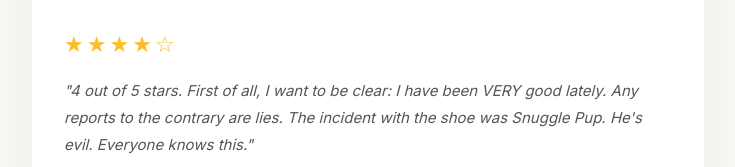
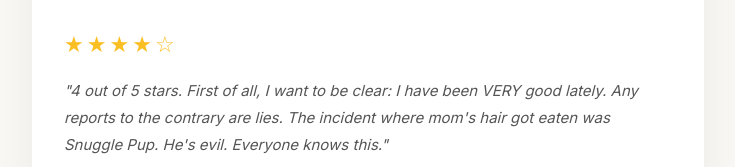
Before and after one commit to amedeod123/val-birthday-science, a plain HTML site: page index.html in a window 1280 px wide. Shown: the part 8753-8920 px from the top of the page, without its empty margins (272-1007 px from the left). Drawn offline with nearby package versions, Linux system fonts and the light colour scheme; a web font is replaced by a local one.

Commit message:
Update Barky's review - shoe incident to hair eating
Co-Authored-By: Claude Opus 4.6 <noreply@anthropic.com>

```diff
--- a/index.html
+++ b/index.html
@@ -1262,7 +1262,7 @@
       </div>
       <div class="dog-review-body">
         <div class="stars">&#9733;&#9733;&#9733;&#9733;&#9734;</div>
-        <p>"4 out of 5 stars. First of all, I want to be clear: I have been VERY good lately. Any reports to the contrary are lies. The incident with the shoe was Snuggle Pup. He's evil. Everyone knows this."</p>
+        <p>"4 out of 5 stars. First of all, I want to be clear: I have been VERY good lately. Any reports to the contrary are lies. The incident where mom's hair got eaten was Snuggle Pup. He's evil. Everyone knows this."</p>
         <p>"Anyway, the mask. The red light makes mom's face look warm and cozy, which I appreciate because it means she sits still on the couch longer, which means more lap time for me. The scalp massage makes her close her eyes, which is the ideal window for biting her hair. Not that I do that. That's Snuggle Pup. I would never bite mom's hands either. Even when they're just sitting there. Looking all biteable. Doing nothing. I have restraint."</p>
         <p>"Knocked off one star because it arrived in a really nice box that I was NOT allowed to chew. Dad said if I touched it I was going to Dog Jail. I have been to Dog Jail before. The food is the same but the vibes are terrible."</p>
         <p>"Also &mdash; and I cannot stress this enough &mdash; if there is poop on the bathroom floor on the morning of April 5th, it was Snuggle Pup. He has been planning something. I've seen it in his eyes. I tried to warn everyone but nobody listens to me because of my 'track record,' which is ALSO Snuggle Pup's fault."</p>
```
